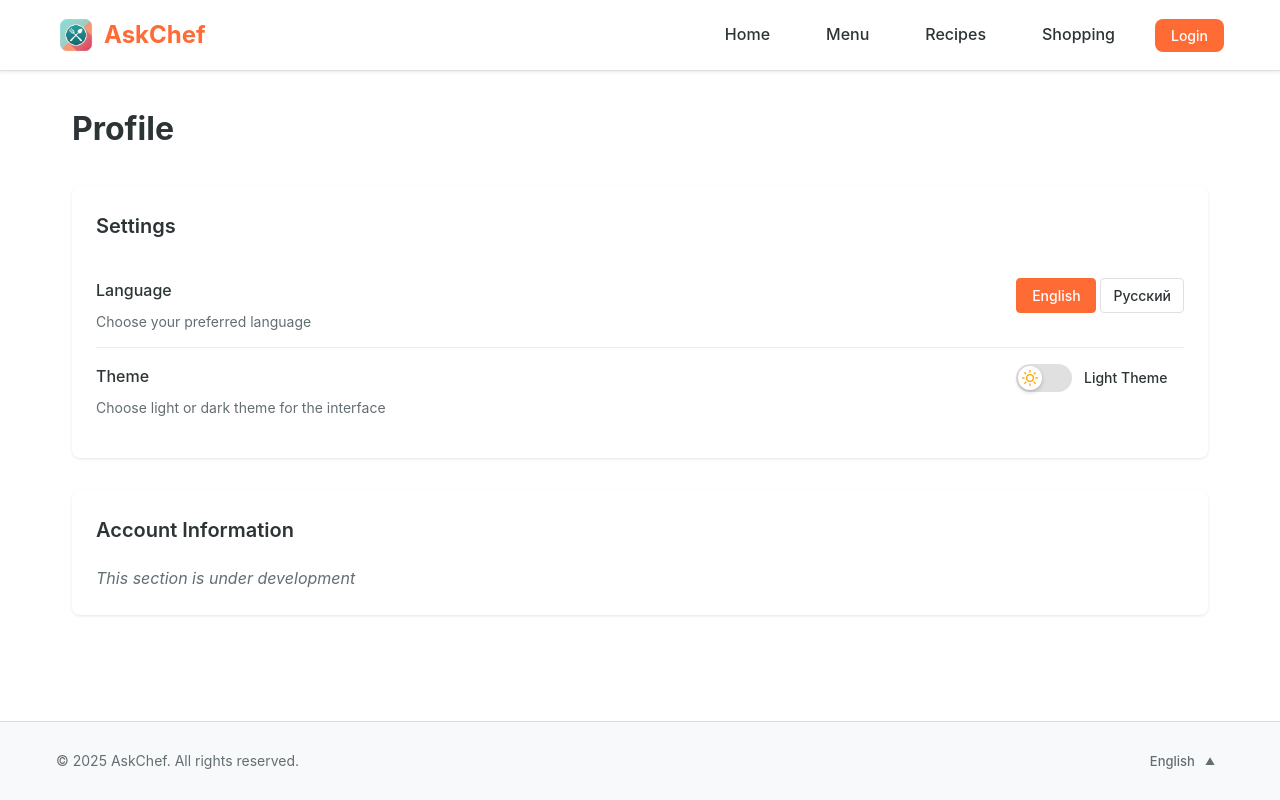
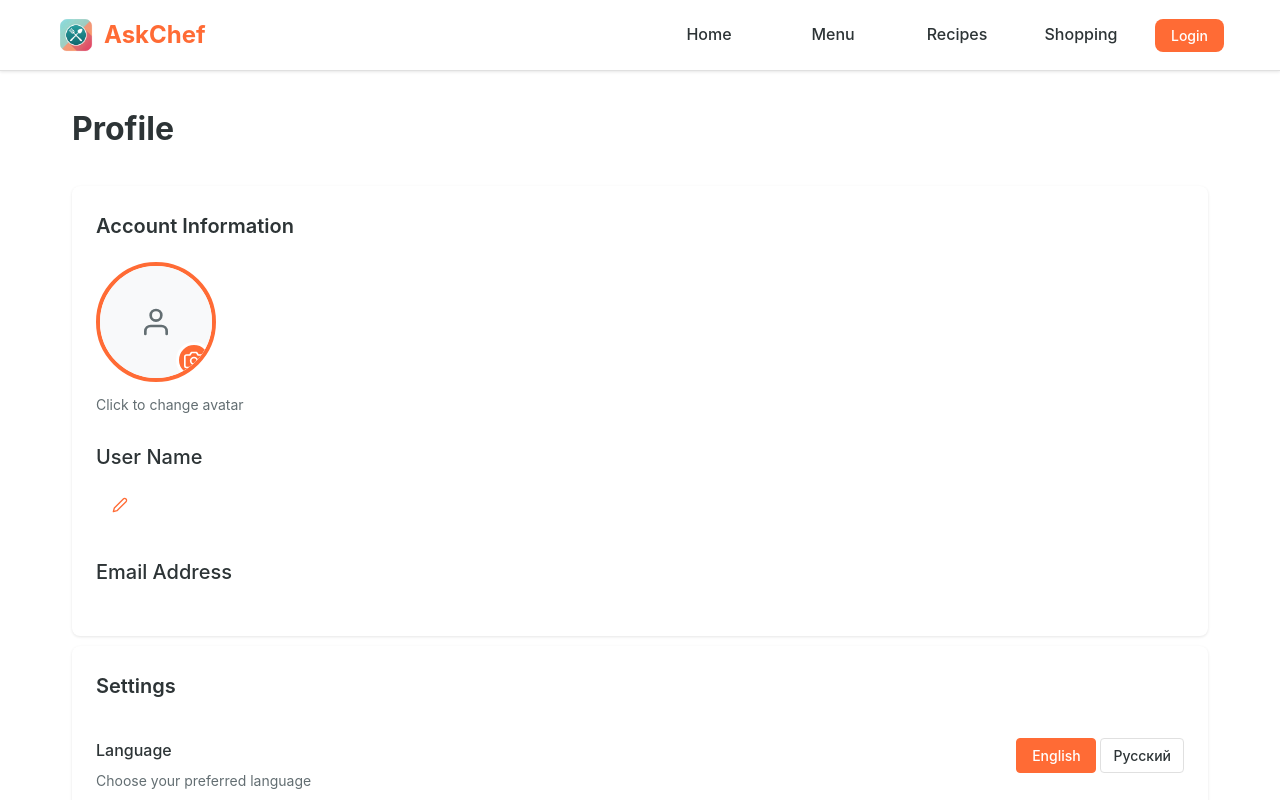
Before and after one commit to iScreAmn/askchef-app, a React (Vite) app: page /profile in a window 1280 px wide. Shown: the top 800 px of the page. Built offline with nearby package versions, Linux system fonts and the light colour scheme.

Commit message:
Add menu-guard on recipes buttons

```diff
--- a/src/components/layout/Header/Header.css
+++ b/src/components/layout/Header/Header.css
@@ -88,12 +88,15 @@
 }
 
 .nav-link {
+  font-size: 1.6rem;
+  font-weight: 500;
   color: var(--header-text);
   text-decoration: none;
-  font-weight: 500;
-  padding: 0.8rem 1.6rem;
-  border-radius: 8px;
-  transition: all 0.3s ease;
+  transition: color 0.2s ease;
+  padding: 0.8rem 1.2rem;
+  border-radius: 6px;
+  min-width: 100px;
+  text-align: center;
 }
 
 .nav-link--active {
@@ -137,6 +140,17 @@
   color: var(--text-secondary);
 }
 
+/* Скрываем пользовательскую информацию и кнопку выхода на десктопе */
+.mobile-only {
+  display: none;
+}
+
+@media (max-width: 1024px) {
+  .mobile-only {
+    display: flex;
+  }
+}
+
 .mobile-menu-button {
   display: none;
   background: none;
--- a/src/components/layout/Header/Header.jsx
+++ b/src/components/layout/Header/Header.jsx
@@ -72,7 +72,7 @@ const Header = () => {
           <div className="user-section">
             {isAuthenticated ? (
               <>
-                <div className="user-info">
+                <div className="user-info mobile-only">
                   <FiUser />
                   <span>{user?.name}</span>
                 </div>
@@ -81,6 +81,7 @@ const Header = () => {
                   size="sm"
                   onClick={handleLogout}
                   icon={<FiLogOut />}
+                  className="mobile-only"
                 >
                   {t('auth.logout')}
                 </Button>
--- a/src/i18n/locales/en.json
+++ b/src/i18n/locales/en.json
@@ -242,7 +242,10 @@
     "darkTheme": "Dark Theme",
     "toggleTheme": "Toggle theme",
     "accountInfo": "Account Information",
-    "inDevelopment": "This section is under development"
+    "userName": "User Name",
+    "userNamePlaceholder": "Enter your name",
+    "email": "Email Address",
+    "avatarHint": "Click to change avatar"
   },
 
   "shopping": {
--- a/src/i18n/locales/ru.json
+++ b/src/i18n/locales/ru.json
@@ -242,7 +242,10 @@
     "darkTheme": "Темная тема",
     "toggleTheme": "Переключить тему",
     "accountInfo": "Информация об аккаунте",
-    "inDevelopment": "Этот раздел находится в разработке"
+    "userName": "Имя пользователя",
+    "userNamePlaceholder": "Введите ваше имя",
+    "email": "Электронная почта",
+    "avatarHint": "Нажмите, чтобы изменить аватар"
   },
 
   "shopping": {
--- a/src/pages/ProfilePage/ProfilePage.css
+++ b/src/pages/ProfilePage/ProfilePage.css
@@ -14,7 +14,7 @@
 .profile-content {
   display: flex;
   flex-direction: column;
-  gap: 32px;
+  gap: 10px;
 }
 
 .profile-section {
@@ -72,6 +72,210 @@
   flex-shrink: 0;
 }
 
+/* Profile User Info */
+.profile-user-info {
+  display: flex;
+  flex-direction: column;
+  gap: 24px;
+}
+
+.avatar-section {
+  display: flex;
+  flex-direction: column;
+  /* align-items: center; */
+  gap: 12px;
+}
+
+.avatar-container {
+  position: relative;
+  width: 120px;
+  height: 120px;
+  border-radius: 50%;
+  overflow: hidden;
+  cursor: pointer;
+  transition: transform 0.2s ease;
+  border: 4px solid var(--primary-color);
+}
+
+.avatar-container:hover {
+  transform: scale(1.05);
+}
+
+.user-avatar {
+  width: 100%;
+  height: 100%;
+  object-fit: cover;
+}
+
+.avatar-placeholder {
+  width: 100%;
+  height: 100%;
+  display: flex;
+  align-items: center;
+  justify-content: center;
+  background: var(--background-secondary);
+  color: var(--text-secondary);
+}
+
+.avatar-overlay {
+  position: absolute;
+  bottom: 0;
+  right: 0;
+  width: 36px;
+  height: 36px;
+  background: var(--primary-color);
+  border-radius: 50%;
+  display: flex;
+  align-items: center;
+  justify-content: center;
+  color: white;
+  border: 3px solid var(--background-primary);
+}
+
+.avatar-hint {
+  color: var(--text-secondary);
+  font-size: 14px;
+  /* text-align: center; */
+  margin: 0;
+}
+
+/* Name Section */
+.name-section {
+  display: flex;
+  flex-direction: column;
+  gap: 8px;
+}
+
+.field-label {
+  font-weight: 500;
+  color: var(--text-primary);
+  font-size: 20px;
+  /* text-transform: uppercase; */
+  /* letter-spacing: 0.5px; */
+}
+
+.name-edit-container {
+  display: flex;
+  flex-direction: column;
+}
+
+.name-display {
+  display: flex;
+  align-items: center;
+  gap: 12px;
+  padding: 12px 0;
+}
+
+.user-name {
+  font-size: 18px;
+  font-weight: 600;
+  color: var(--text-secondary);
+}
+
+.edit-name-button {
+  background: none;
+  border: none;
+  color: var(--primary-color);
+  cursor: pointer;
+  padding: 4px;
+  border-radius: 4px;
+  transition: background-color 0.2s ease;
+}
+
+.edit-name-button:hover {
+  background: var(--background-secondary);
+}
+
+.name-edit-form {
+  display: flex;
+  align-items: center;
+  gap: 8px;
+}
+
+.name-input {
+  flex: 1;
+  padding: 8px 12px;
+  border: 2px solid var(--primary-color);
+  border-radius: 6px;
+  font-size: 16px;
+  color: var(--text-primary);
+  background: var(--background-primary);
+}
+
+.name-input:focus {
+  outline: none;
+  box-shadow: 0 0 0 3px rgba(255, 107, 53, 0.2);
+}
+
+.edit-buttons {
+  display: flex;
+  gap: 4px;
+}
+
+.save-button,
+.cancel-button {
+  padding: 8px;
+  border: none;
+  border-radius: 4px;
+  cursor: pointer;
+  transition: background-color 0.2s ease;
+  display: flex;
+  align-items: center;
+  justify-content: center;
+}
+
+.save-button {
+  background: var(--success-color);
+  color: white;
+}
+
+.save-button:hover:not(:disabled) {
+  background: #27AE60;
+}
+
+.save-button:disabled {
+  background: var(--text-secondary);
+  cursor: not-allowed;
+}
+
+.cancel-button {
+  background: var(--error-color);
+  color: white;
+}
+
+.cancel-button:hover {
+  background: #E74C3C;
+}
+
+/* Email Section */
+.email-section {
+  display: flex;
+  flex-direction: column;
+  gap: 8px;
+}
+
+.user-email {
+  color: var(--text-secondary);
+  font-size: 16px;
+  padding: 8px 0;
+}
+
+/* Logout Section */
+.logout-section {
+  margin-top: 50px;
+  border-top: 1px solid var(--border-primary);
+}
+
+.logout-button {
+  color: #fff;
+  /* border-color: var(--error-color) !important; */
+}
+
+.logout-button:hover {
+  /* background: var(--error-color) !important; */
+  color: white !important;
+}
+
 /* Mobile responsive */
 @media (max-width: 768px) {
   .page-container {
@@ -91,4 +295,23 @@
   .setting-control {
     align-self: flex-start;
   }
+
+  .avatar-container {
+    width: 100px;
+    height: 100px;
+  }
+
+  .profile-user-info {
+    gap: 20px;
+  }
+
+  .name-edit-form {
+    flex-direction: column;
+    align-items: stretch;
+    gap: 12px;
+  }
+
+  .edit-buttons {
+    align-self: flex-end;
+  }
 }
--- a/src/pages/ProfilePage/ProfilePage.jsx
+++ b/src/pages/ProfilePage/ProfilePage.jsx
@@ -1,16 +1,139 @@
+import { useState, useRef } from 'react'
+import { useNavigate } from 'react-router-dom'
 import { useTranslation } from 'react-i18next'
+import { FiUser, FiCamera, FiEdit2, FiSave, FiX, FiLogOut } from 'react-icons/fi'
+import { useAuthStore } from '../../store/authStore'
 import LanguageSwitcher from '../../components/ui/LanguageSwitcher/LanguageSwitcher'
 import ThemeSwitcher from '../../components/ui/ThemeSwitcher/ThemeSwitcher'
+import Button from '../../components/ui/Button/Button'
 import './ProfilePage.css'
 
 const ProfilePage = () => {
   const { t } = useTranslation()
+  const navigate = useNavigate()
+  const { user, logout, updateProfile } = useAuthStore()
+  const [isEditingName, setIsEditingName] = useState(false)
+  const [editedName, setEditedName] = useState(user?.name || '')
+  const fileInputRef = useRef(null)
+
+  const handleNameEdit = () => {
+    setIsEditingName(true)
+    setEditedName(user?.name || '')
+  }
+
+  const handleNameSave = () => {
+    if (editedName.trim()) {
+      updateProfile({ name: editedName.trim() })
+      setIsEditingName(false)
+    }
+  }
+
+  const handleNameCancel = () => {
+    setIsEditingName(false)
+    setEditedName(user?.name || '')
+  }
+
+  const handleAvatarClick = () => {
+    fileInputRef.current?.click()
+  }
+
+  const handleAvatarChange = (event) => {
+    const file = event.target.files?.[0]
+    if (file) {
+      const reader = new FileReader()
+      reader.onload = (e) => {
+        updateProfile({ avatar: e.target?.result })
+      }
+      reader.readAsDataURL(file)
+    }
+  }
+
+  const handleLogout = () => {
+    logout()
+    navigate('/')
+  }
 
   return (
     <div className="page-container">
       <h1 className="page-title">{t('navigation.profile')}</h1>
 
       <div className="profile-content">
+        <div className="profile-section">
+          <h2 className="section-title">{t('profile.accountInfo')}</h2>
+
+          <div className="profile-user-info">
+            <div className="avatar-section">
+              <div className="avatar-container" onClick={handleAvatarClick}>
+                {user?.avatar ? (
+                  <img src={user.avatar} alt="Avatar" className="user-avatar" />
+                ) : (
+                  <div className="avatar-placeholder">
+                    <FiUser size={32} />
+                  </div>
+                )}
+                <div className="avatar-overlay">
+                  <FiCamera size={20} />
+                </div>
+              </div>
+              <input
+                ref={fileInputRef}
+                type="file"
+                accept="image/*"
+                onChange={handleAvatarChange}
+                style={{ display: 'none' }}
+              />
+              <p className="avatar-hint">{t('profile.avatarHint')}</p>
+            </div>
+
+            <div className="name-section">
+              <label className="field-label">{t('profile.userName')}</label>
+              <div className="name-edit-container">
+                {isEditingName ? (
+                  <div className="name-edit-form">
+                    <input
+                      type="text"
+                      value={editedName}
+                      onChange={(e) => setEditedName(e.target.value)}
+                      className="name-input"
+                      placeholder={t('profile.userNamePlaceholder')}
+                      autoFocus
+                    />
+                    <div className="edit-buttons">
+                      <button
+                        onClick={handleNameSave}
+                        className="save-button"
+                        disabled={!editedName.trim()}
+                      >
+                        <FiSave size={16} />
+                      </button>
+                      <button
+                        onClick={handleNameCancel}
+                        className="cancel-button"
+                      >
+                        <FiX size={16} />
+                      </button>
+                    </div>
+                  </div>
+                ) : (
+                  <div className="name-display">
+                    <span className="user-name">{user?.name}</span>
+                    <button onClick={handleNameEdit} className="edit-name-button">
+                      <FiEdit2 size={16} />
+                    </button>
+                  </div>
+                )}
+              </div>
+            </div>
+
+            <div className="email-section">
+              <label className="field-label">{t('profile.email')}</label>
+              <span className="user-email">{user?.email}</span>
+            </div>
+          </div>
+
+
+        </div>
+
         <div className="profile-section">
           <h2 className="section-title">{t('profile.settings')}</h2>
 
@@ -27,13 +150,16 @@ const ProfilePage = () => {
           </div>
 
           <ThemeSwitcher />
-        </div>
-
-        <div className="profile-section">
-          <h2 className="section-title">{t('profile.accountInfo')}</h2>
-          <p className="section-placeholder">
-            {t('profile.inDevelopment')}
-          </p>
+          <div className="logout-section">
+            <Button
+              variant="outline"
+              onClick={handleLogout}
+              icon={<FiLogOut />}
+              className="logout-button"
+            >
+              {t('auth.logout')}
+            </Button>
+          </div>
         </div>
       </div>
     </div>
--- a/src/styles/globals.css
+++ b/src/styles/globals.css
@@ -7,6 +7,7 @@
 html {
   font-size: 62.5%;
   scroll-behavior: smooth;
+  overflow-y: scroll;
 }
 
 body {
```
